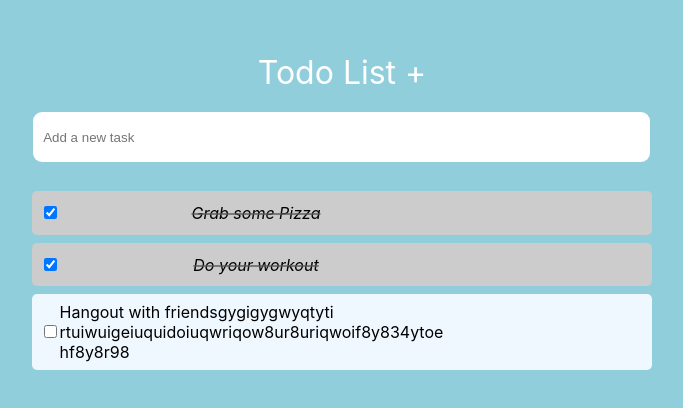
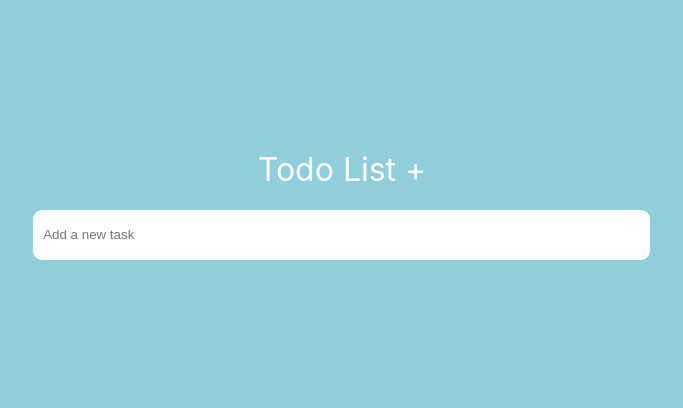
Before and after one commit to miabubacker/todo, a React (Create React App) app: page / in a window 1280 px wide. Shown: the part 174-582 px from the top of the page, without its empty margins (298-981 px from the left). Built offline with nearby package versions, Linux system fonts and the light colour scheme.

Commit message:
remoev default value

```diff
--- a/src/Components/MainContainer/Container.js
+++ b/src/Components/MainContainer/Container.js
@@ -8,18 +8,7 @@ export default function Container() {
   const [editable, setEditable] = useState(false);
   const [editindex, setEditIndex] = useState("");
   const [tasks, setTasks] = useState([
-    {
-      title: "Grab some Pizza",
-      completed: true,
-    },
-    {
-      title: "Do your workout",
-      completed: true,
-    },
-    {
-      title: "Hangout with friendsgygigygwyqtyti  rtuiwuigeiuquidoiuqwriqow8ur8uriqwoif8y834ytoehf8y8r98",
-      completed: false,
-    },
+
   ]);
 
   const addTask = (title) => {
```
